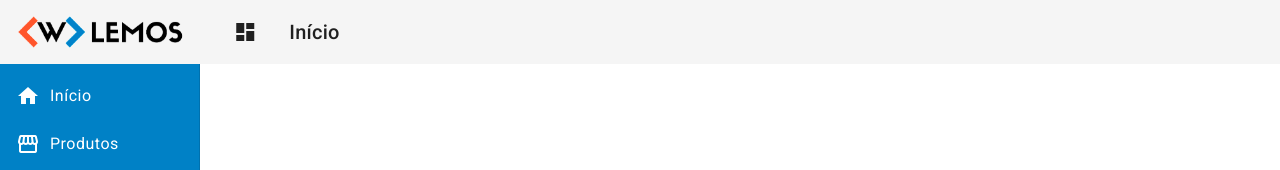
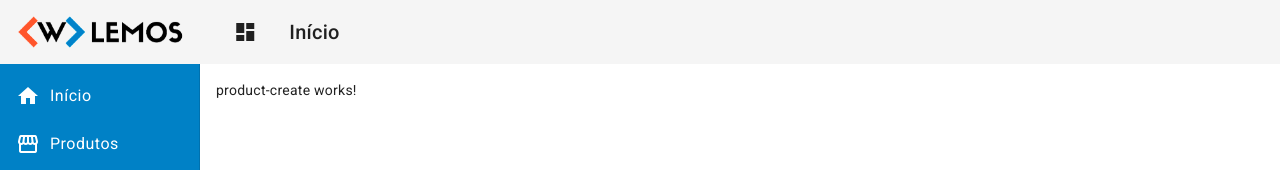
Before and after one commit to wallisonlemosdev/crud-angular, an Angular app in the folder frontend/: page /products/create in a window 1280 px wide. Before the commit this address led to /. Shown: the top 170 px of the page. Built offline with nearby package versions, Linux system fonts and the light colour scheme.

Commit message:
Componente criar produto

```diff
--- a/frontend/src/app/app-routing.module.ts
+++ b/frontend/src/app/app-routing.module.ts
@@ -3,6 +3,7 @@ import { Routes, RouterModule } from '@angular/router';
 
 import { HomeComponent } from './views/home/home.component';
 import { ProductCrudComponent } from './views/product-crud/product-crud.component';
+import { ProductCreateComponent } from './components/product/product-create/product-create.component';
 
 const routes: Routes = [
   {
@@ -12,6 +13,10 @@ const routes: Routes = [
   {
     path: "products",
     component: ProductCrudComponent
+  },
+  {
+    path: "products/create",
+    component: ProductCreateComponent
   }
 ];
 
--- a/frontend/src/app/app.module.ts
+++ b/frontend/src/app/app.module.ts
@@ -15,6 +15,7 @@ import { MatListModule } from '@angular/material/list';
 import { HomeComponent } from './views/home/home.component';
 import { ProductCrudComponent } from './views/product-crud/product-crud.component';
 import { AppRoutingModule } from './app-routing.module';
+import { ProductCreateComponent } from './components/product/product-create/product-create.component';
 
 @NgModule({
   declarations: [
@@ -23,7 +24,8 @@ import { AppRoutingModule } from './app-routing.module';
     FooterComponent,
     NavComponent,
     HomeComponent,
-    ProductCrudComponent
+    ProductCrudComponent,
+    ProductCreateComponent
   ],
   imports: [
     BrowserModule,
--- /dev/null
+++ b/frontend/src/app/components/product/product-create/product-create.component.html
@@ -0,0 +1 @@
+<p>product-create works!</p>
```
Also changed, not shown: frontend/src/app/components/product/product-create/product-create.component.ts (added, +10 -0 lines), frontend/src/app/components/product/product-create/product-create.component.css (added).
